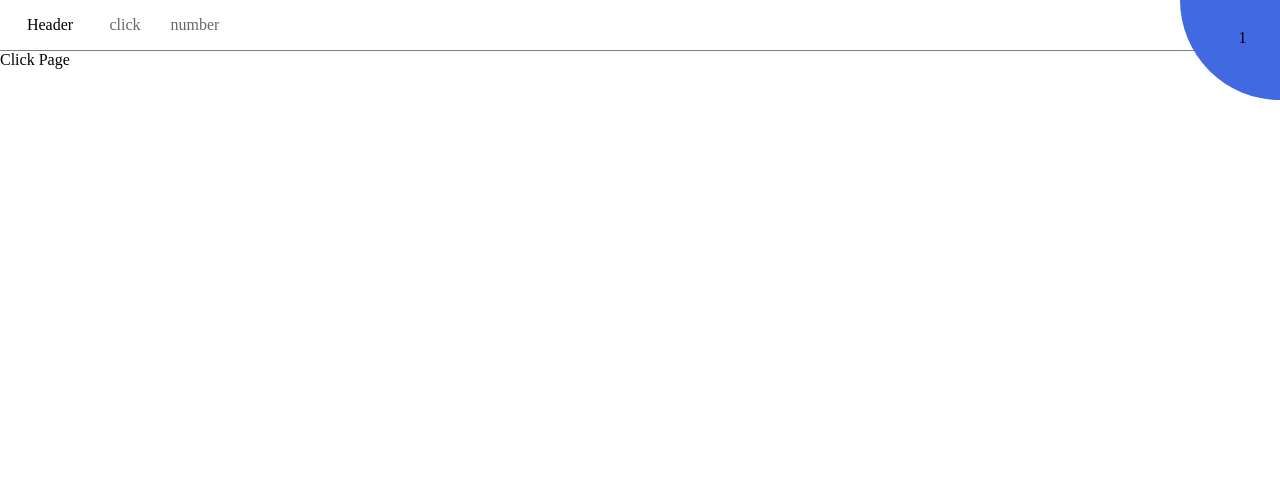
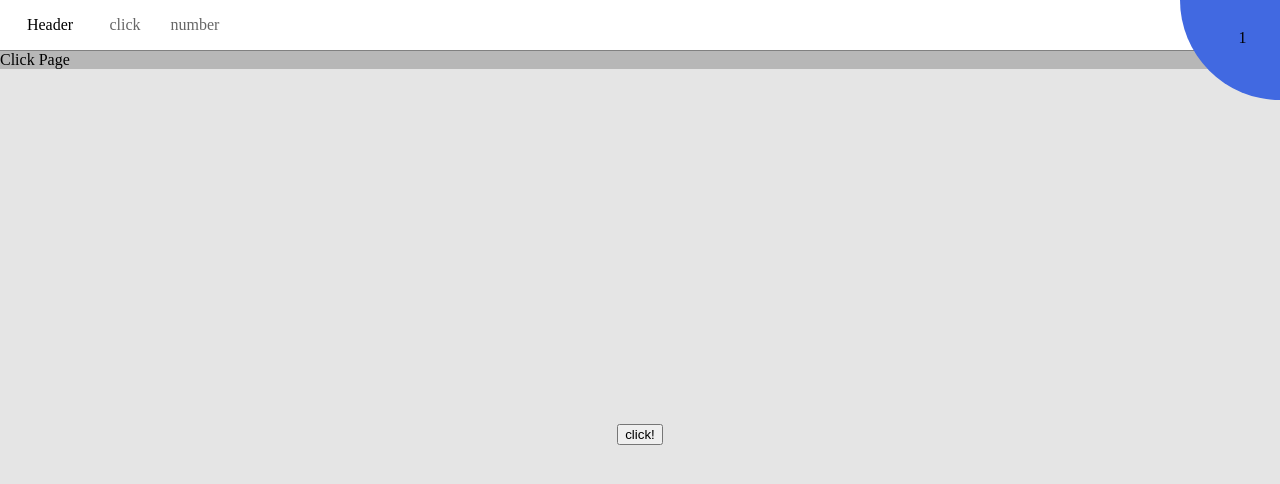
Before and after one commit to seeyoujeong/practice-state-management, a React (Vite) app: page /click in a window 1280 px wide. Shown: the top 484 px of the page. Built offline with nearby package versions, Linux system fonts and the light colour scheme.

Commit message:
chore: emotion import 문제 해결

```diff
--- a/src/pages/ClickPage.tsx
+++ b/src/pages/ClickPage.tsx
@@ -1,5 +1,32 @@
+import styled from "@emotion/styled";
+
 function ClickPage() {
-  return <>Click Page</>;
+  return (
+    <Container>
+      <NameBox>Click Page</NameBox>
+      <ButtonBox>
+        <button>click!</button>
+      </ButtonBox>
+    </Container>
+  );
 }
 
 export default ClickPage;
+
+const Container = styled.div`
+  height: calc(100% - 51px);
+  background-color: rgba(0, 0, 0, 0.1);
+  display: flex;
+  flex-direction: column;
+`;
+
+const NameBox = styled.div`
+  background-color: rgba(0, 0, 0, 0.2);
+`;
+
+const ButtonBox = styled.div`
+  height: 100%;
+  display: flex;
+  justify-content: center;
+  align-items: center;
+`;
--- a/tsconfig.json
+++ b/tsconfig.json
@@ -7,7 +7,7 @@
     "skipLibCheck": true,
 
     /* Bundler mode */
-    "moduleResolution": "bundler",
+    "moduleResolution": "node",
     "allowImportingTsExtensions": true,
     "resolveJsonModule": true,
     "isolatedModules": true,
```
Also changed, not shown: src/main.tsx (+5 -5 lines), .eslintrc.cjs.
